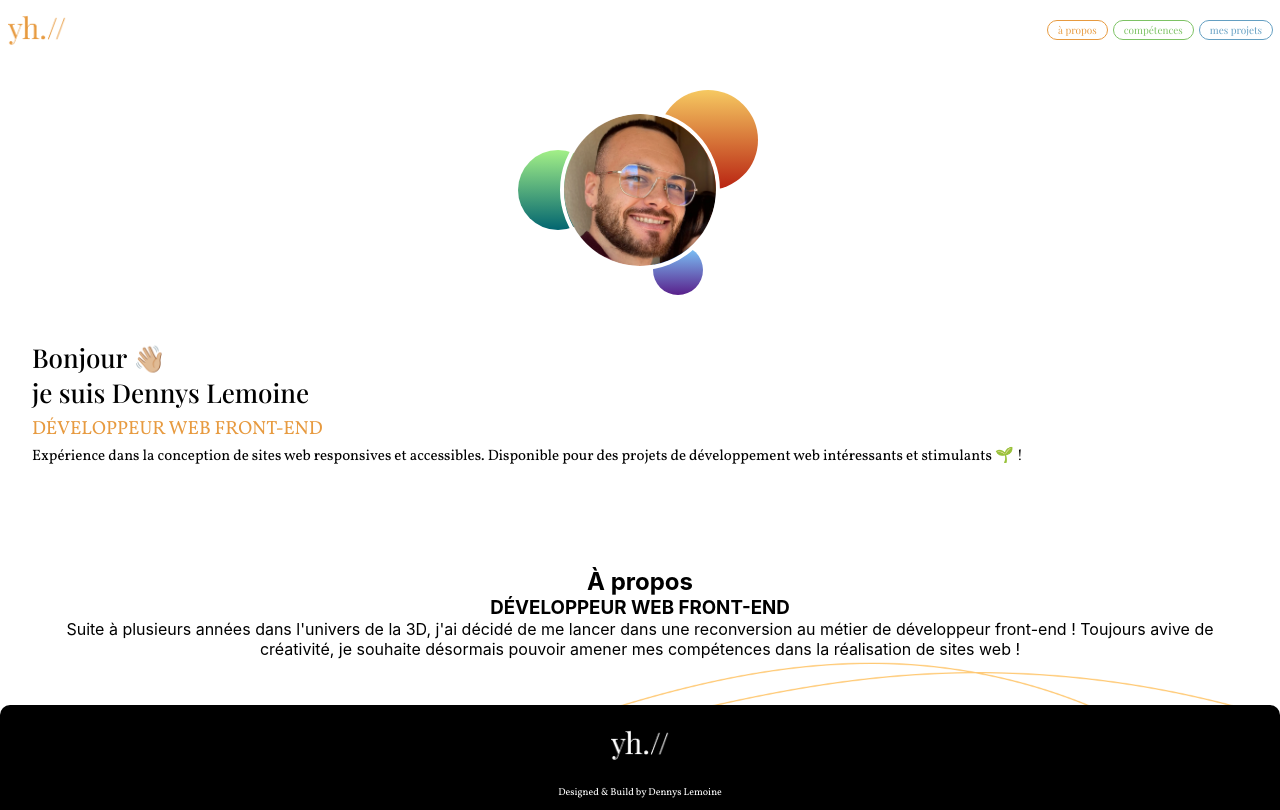
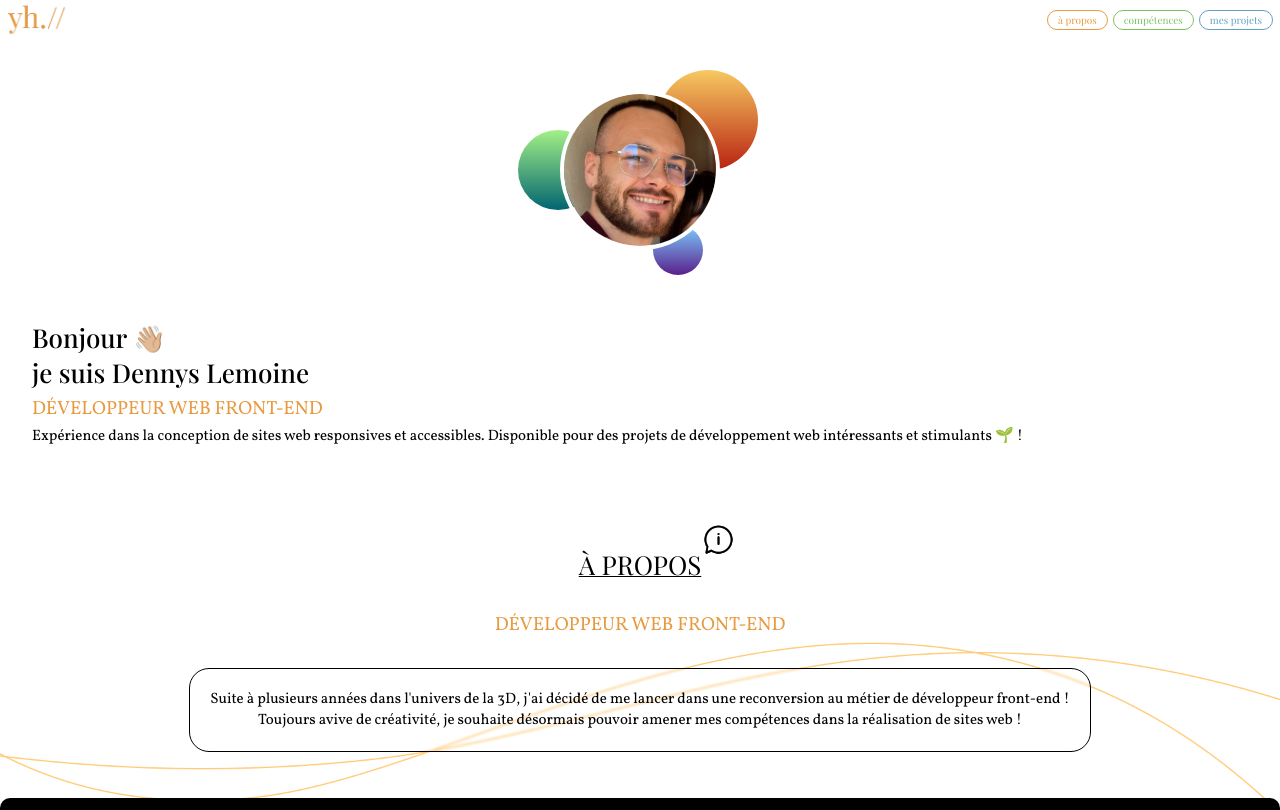
Before and after one commit to DennysLemoine/Portefolio, a React (Create React App) app in the folder portefolio/: page / in a window 1280 px wide. Shown: the top 810 px of the page. Built offline with nearby package versions, Linux system fonts and the light colour scheme.

Commit message:
doing about

```diff
--- a/portefolio/src/components/about/about.css
+++ b/portefolio/src/components/about/about.css
@@ -8,3 +8,44 @@
     margin-left: auto;
     margin-right: auto;
 }
+
+.containerH2 {
+    position: relative;
+    display: inline-block;
+    font-family: "Playfair Display", serif;
+    margin-bottom: 30px;
+    text-decoration: underline solid 1px;
+}
+
+.containerH2 h2 {
+    font-weight: 400;
+    font-size: 26px;
+}
+
+.containerH2 img {
+    position: absolute;
+    width: 35px;
+    right: -35px;
+    top: -25px;
+}
+
+.sectionAbout h3 {
+    font-size: 19px;
+    font-family: Vollkorn, serif;
+    font-weight: 400;
+    color: #E79A3F;
+    margin-bottom: 30px;
+}
+
+.containerP {
+    border: 1px solid black;
+    backdrop-filter: blur(1px);
+    border-radius: 20px;
+    padding: 20px;
+}
+
+.containerP p {
+    font-family: Vollkorn, serif;
+    font-weight: 400;
+    font-size: 15px;
+}
--- a/portefolio/src/components/about/about.jsx
+++ b/portefolio/src/components/about/about.jsx
@@ -9,11 +9,14 @@
                 <span className='sphere04'/>
                 <span className='sphere05'/>
                 <span className='sphere06'/>
-                <h2>À propos</h2>
+                <div className='containerH2'>
+                    <h2>À PROPOS</h2>
+                    <img src={logoAbout} alt="Logo d'information"/>
+                </div>
                 <h3>DÉVELOPPEUR WEB FRONT-END</h3>
-                <div>
+                <div className='containerP'>
                     <p>Suite à plusieurs années dans l'univers de la 3D, j'ai décidé de me lancer dans une reconversion au
-                        métier de développeur front-end ! Toujours avive de créativité, je souhaite désormais pouvoir amener
+                        métier de développeur front-end !<br/> Toujours avive de créativité, je souhaite désormais pouvoir amener
                         mes compétences dans la réalisation de sites web !</p>
                 </div>
             </section>
--- a/portefolio/src/components/header/header.css
+++ b/portefolio/src/components/header/header.css
@@ -3,7 +3,7 @@
     justify-content: space-between;
     align-items: center;
     padding: 0 7px;
-    backdrop-filter: blur(15px) brightness(1.1);
+    backdrop-filter: blur(1px);
 }
 
 .yuhiLogo {
```
Also changed, not shown: portefolio/src/assets/logo_yh.png.
